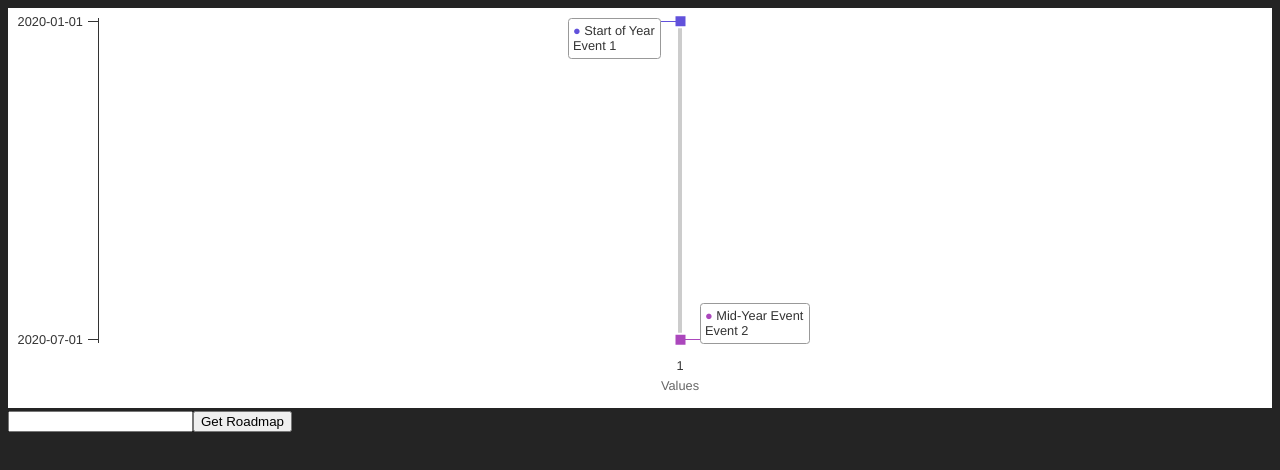
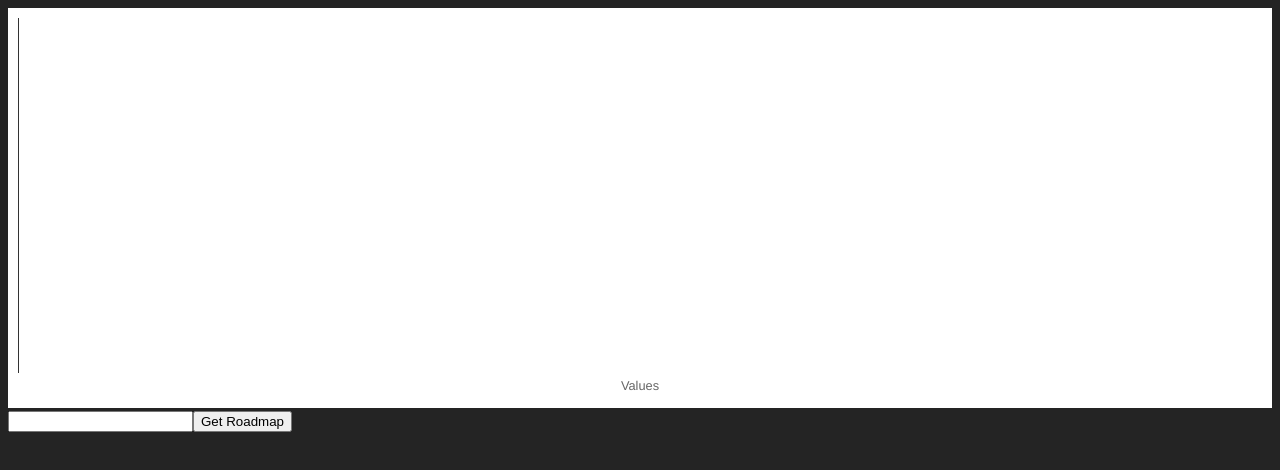
Before and after one commit to ulas96/babylon-app, a React (Vite) app: page / in a window 1280 px wide. Shown: the top 470 px of the page. Built offline with nearby package versions, Linux system fonts and the light colour scheme.

Commit message:
Update Roadmap.tsx
AI powered roadmap generator is alive

```diff
--- a/src/Roadmap.tsx
+++ b/src/Roadmap.tsx
@@ -13,14 +13,26 @@ const Roadmap = (props: HighchartsReact.Props) => {
 
 
     const [topic, setTopic] = useState<string>("");
-    const [steps, setSteps] = useState<Array<{ name: string, value: any }>>([]);
+    const [steps, setSteps] = useState<Array<{ x: Date, name: string, description: string, color: string }>>([]);
+
+    const getRandomColor = () => {
+        const r = Math.floor(Math.random() * 256).toString(16); // Random between 0-255
+        const g = Math.floor(Math.random() * 256).toString(16); // Random between 0-255
+        const b = Math.floor(Math.random() * 256).toString(16); // Random between 0-255
+        return `#${r.padStart(2, '0')}${g.padStart(2, '0')}${b.padStart(2, '0')}`; // Collect all to a css color string
+    }
 
     const handleSteps = (response: JSON) => {
         console.log(response);
+        const now = new Date();
+        let date = new Date(now.getFullYear(), now.getMonth(), now.getDate());
+        const stepResponse = []
         for (let [key, value] of Object.entries(response)) {
-            setSteps((prev) => [...prev, { name: key, value: value}])
+            stepResponse.push({ x: new Date(date), name: key, description: value, color: getRandomColor()});
+            //setSteps((prev) => [...prev, { x: new Date(date), name: key, value: value}]);
+            date.setMonth(date.getMonth() + 6);
         }
-        // const length = Object.keys(object).length;
+        setSteps(stepResponse);
         console.log(steps);
 
     }
@@ -98,22 +110,7 @@ const Roadmap = (props: HighchartsReact.Props) => {
           {
             type: 'timeline', // Explicit type
             name: 'Timeline',
-            data: [
-              {
-                x: Date.UTC(2020, 0, 1), // Date for the timeline
-                name: 'Start of Year',
-                label: 'Event 1',
-                description: 'Description of Event 1',
-                color: '#6151db', // Color for the event
-              },
-              {
-                x: Date.UTC(2020, 6, 1),
-                name: 'Mid-Year Event',
-                label: 'Event 2',
-                description: 'Description of Event 2',
-                color: '#ab47bc',
-              },
-            ],
+            data: steps,
           },
         ],
         credits: {
```
